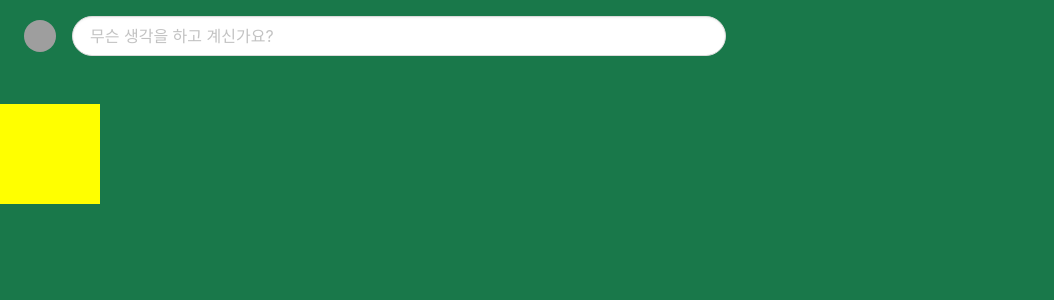
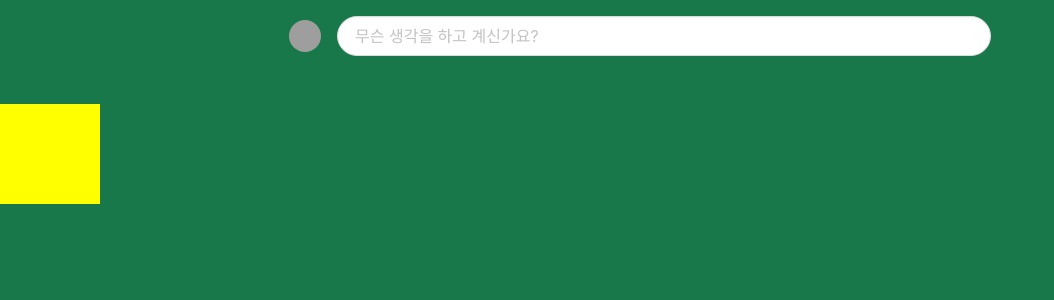
Before and after one commit to kyebalza/FootBall_INFO, a Flask app: template templates/index.html in a window 1280 px wide. Shown: the part 52-352 px from the top of the page, without its empty margins (0-1054 px from the left). Run offline with Flask 2, Linux system fonts and the light colour scheme; the template is opened without the code that fills it, so the values that code supplies are empty; some libraries are stand-ins or nearby versions; grey boxes are pictures that could not be loaded.

Commit message:
margin: auto 주석 재처리

```diff
--- a/static/mystyle.css
+++ b/static/mystyle.css
@@ -7,7 +7,7 @@ body {
 .section {
     padding: 1rem 1.5rem;
     max-width: 750px;
-    /*margin: auto;*/
+    margin: auto;
 }
 
 .is-sparta {
```
